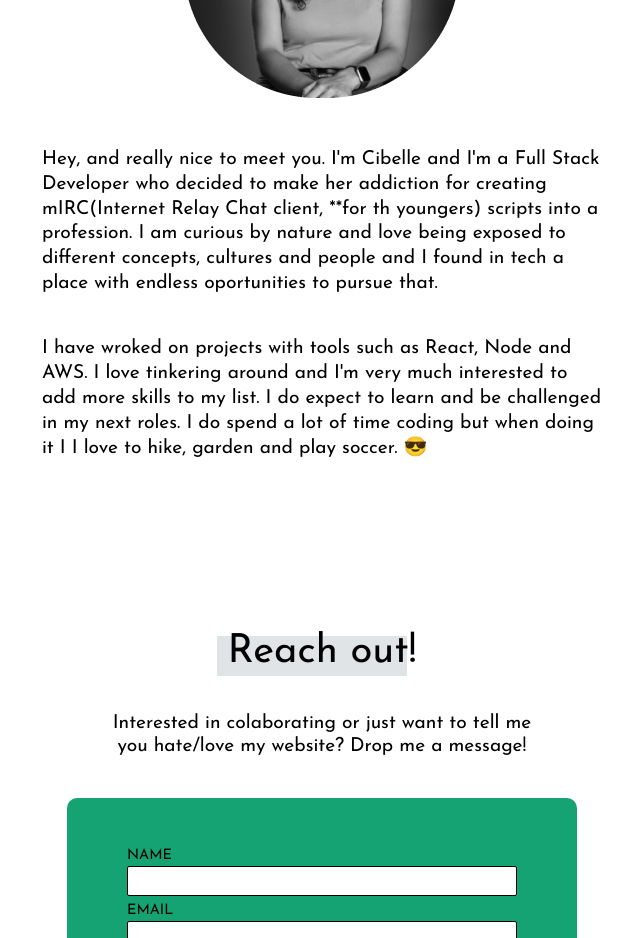
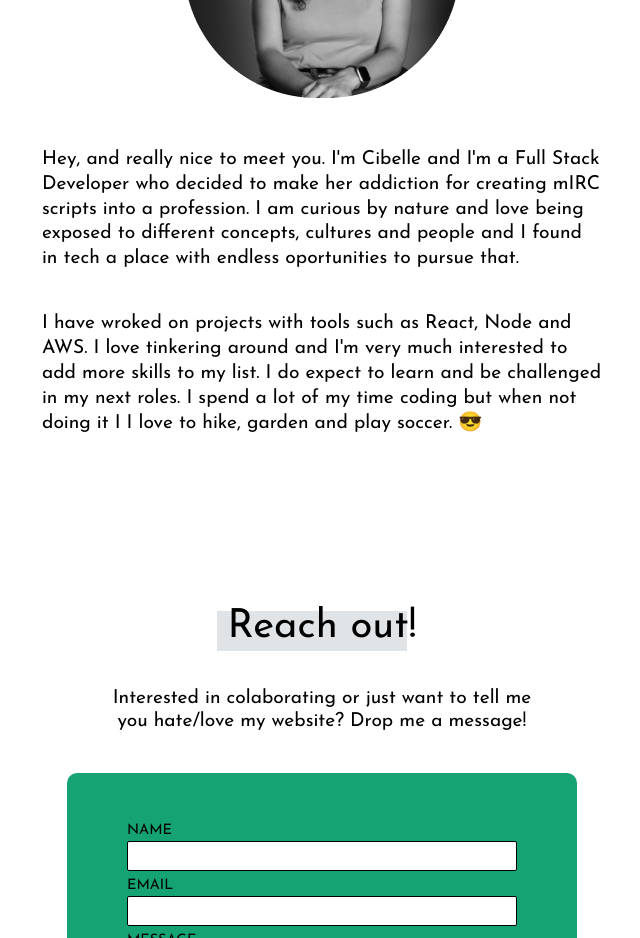
Before and after one commit to cibellem/cibelle-portfolio, a Gatsby site: page / in a window 1280 px wide. Shown: the part 2900-3838 px from the top of the page, without its empty margins (318-958 px from the left). Built offline with nearby package versions, Linux system fonts and the light colour scheme; Gatsby itself is replaced by a stand-in of ours; no server answers.

Commit message:
fix typo

```diff
--- a/src/components/sections/about.js
+++ b/src/components/sections/about.js
@@ -44,18 +44,17 @@ const About = () => {
       <img src={cibelle} alt="Cibelle's Headshot" />
       <p>
         Hey, and really nice to meet you. I'm Cibelle and I'm a Full Stack
-        Developer who decided to make her addiction for creating mIRC(Internet
-        Relay Chat client, **for th youngers) scripts into a profession. I am
-        curious by nature and love being exposed to different concepts, cultures
-        and people and I found in tech a place with endless oportunities to
-        pursue that.
+        Developer who decided to make her addiction for creating mIRC scripts
+        into a profession. I am curious by nature and love being exposed to
+        different concepts, cultures and people and I found in tech a place with
+        endless oportunities to pursue that.
       </p>
       <p>
         I have wroked on projects with tools such as React, Node and AWS. I love
         tinkering around and I'm very much interested to add more skills to my
-        list. I do expect to learn and be challenged in my next roles. I do
-        spend a lot of time coding but when doing it I I love to hike, garden
-        and play soccer. 😎
+        list. I do expect to learn and be challenged in my next roles. I spend a
+        lot of my time coding but when not doing it I I love to hike, garden and
+        play soccer. 😎
       </p>
     </AboutWrapper>
   );
```
